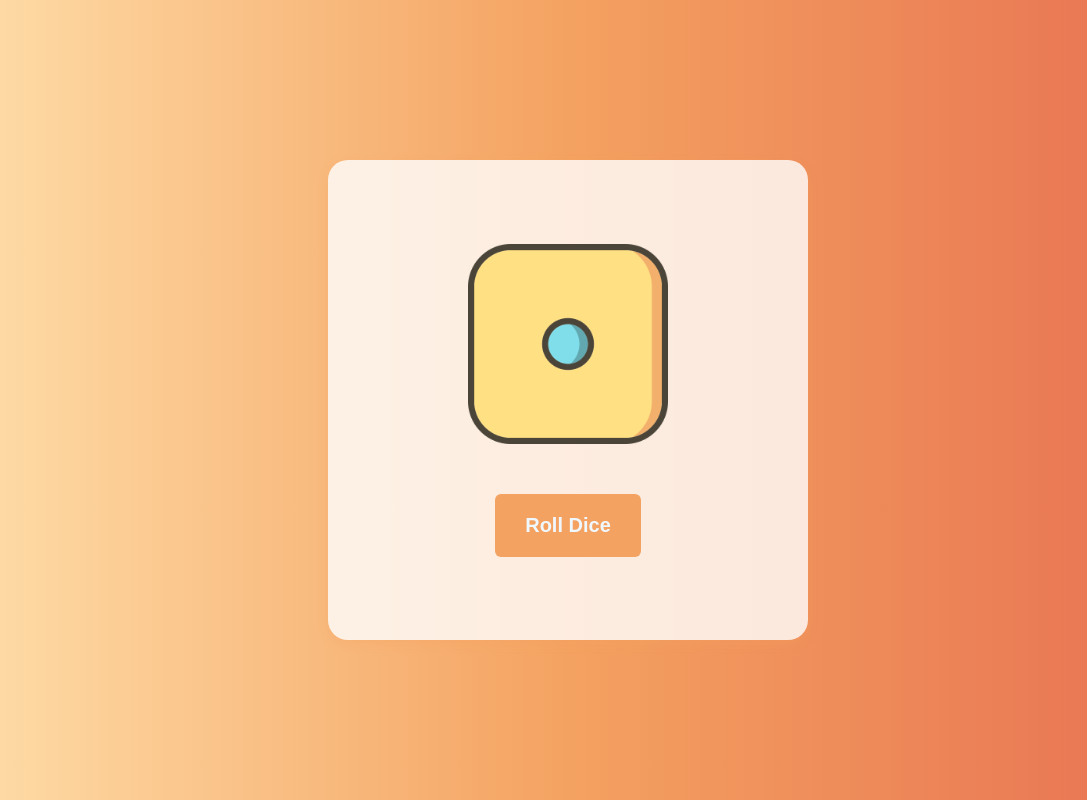
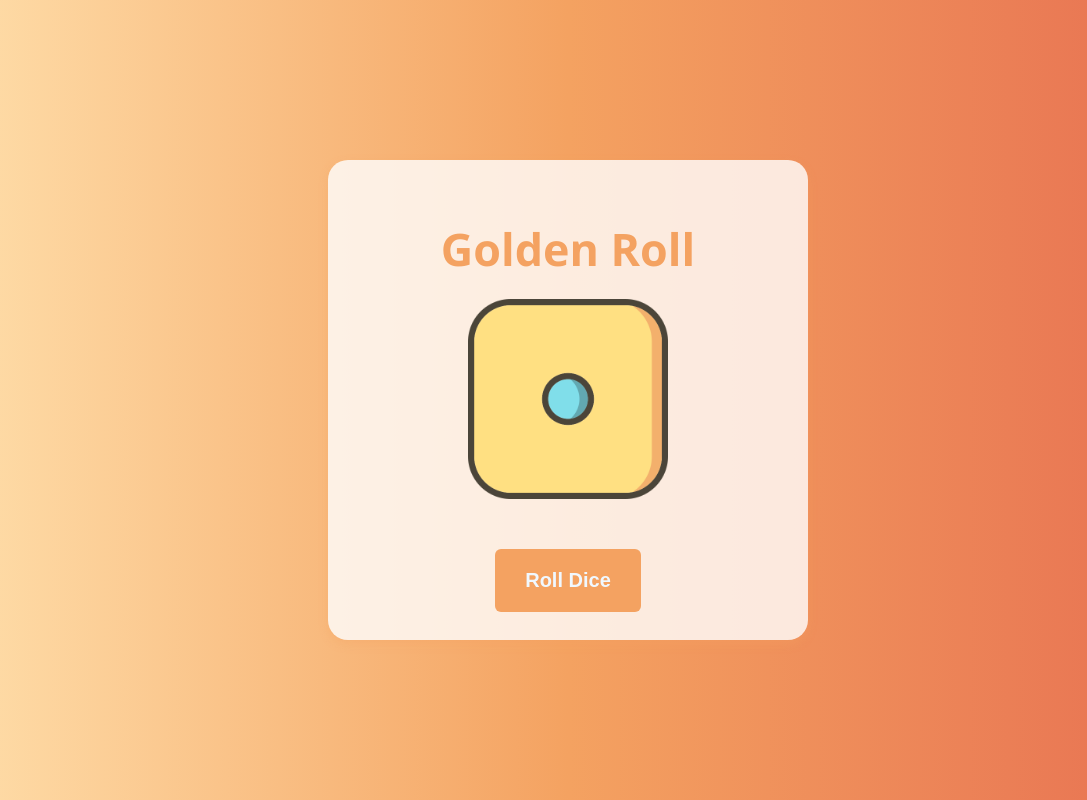
Before and after one commit to khushiy05/dice-roller, a plain HTML site: page index.html in a window 1280 px wide. Shown: the whole page, without its empty margins (72-1159 px from the left). Drawn offline with Linux system fonts and the light colour scheme.

Commit message:
dice roll

```diff
--- a/index.html
+++ b/index.html
@@ -54,6 +54,12 @@
       transform: scale(1.05);
     }
 
+    h1{
+      font-size: 2.8em;
+      color: #f4a261;
+      margin-bottom: 20px;
+    }
+
         @keyframes roll {
             0% {
                 transform: rotate(0deg);
@@ -73,6 +79,7 @@
 </head>
 <body>
     <div class="container">
+        <h1>Golden Roll</h1>
     <img src="dice-1.png" alt="dice" id="dice" class="img-dice"/>
     <button onclick="roll()" class="btn-roll">Roll Dice</button>
     </div>
```
